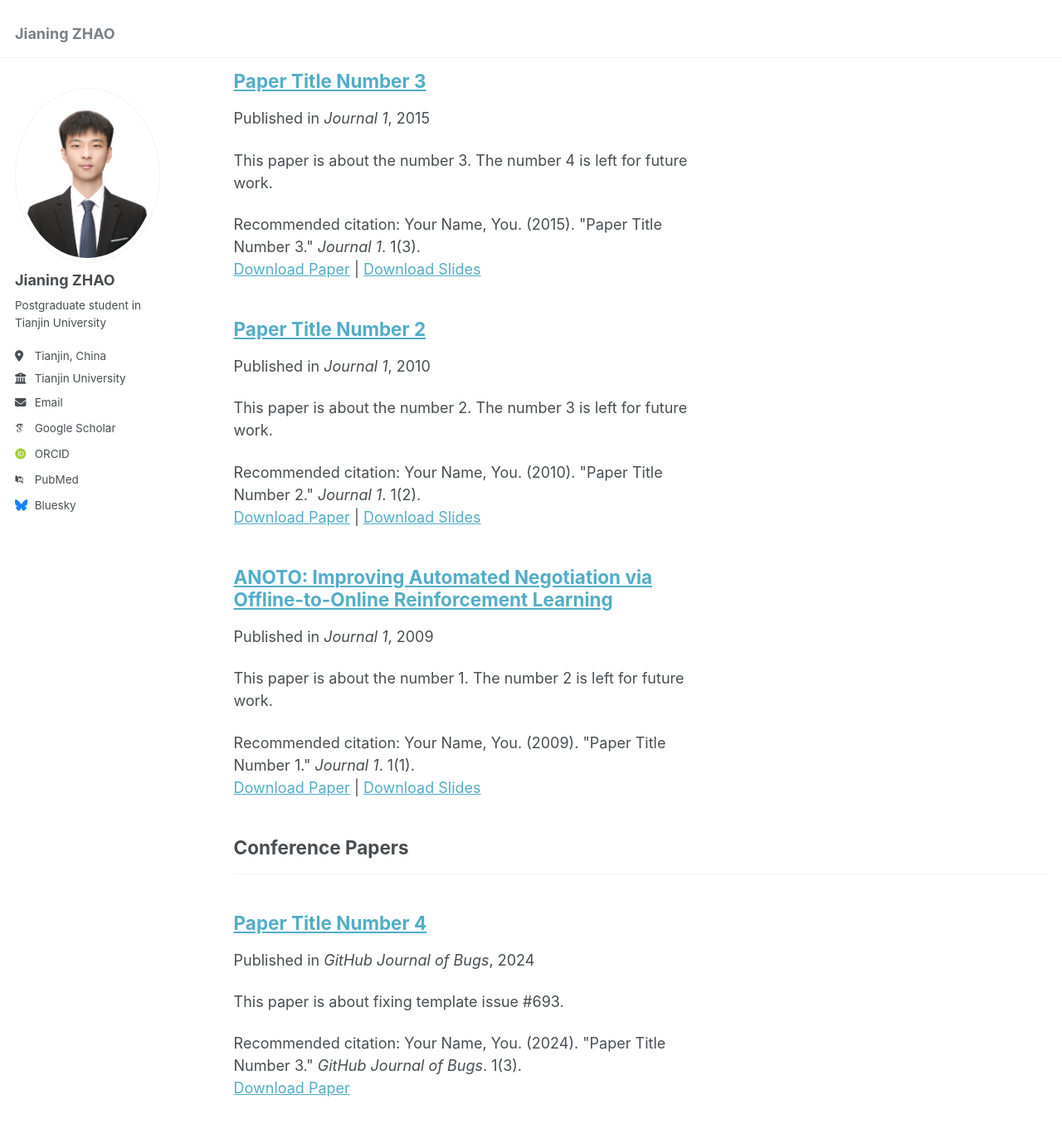
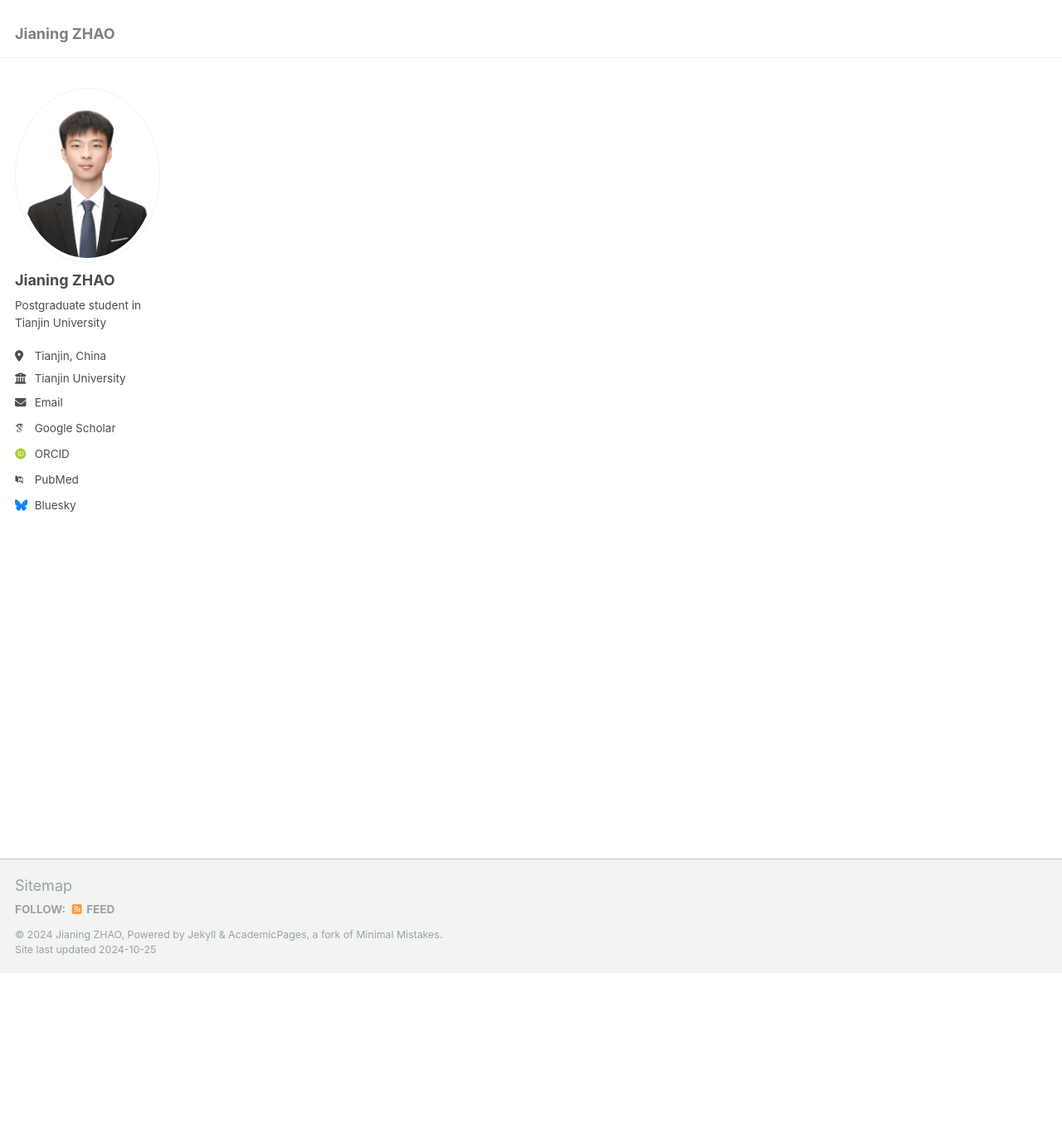
Before and after one commit to EskimosNing/EskimosNing.github.io, a Jekyll site: the page built from _pages/publications.html, in a window 1280 px wide and 1400 px high, scrolled down 227 px. Shown: the top 1361 px of the window at 83% size. Built offline with Jekyll 4.4.1, drawn with Linux system fonts in a browser that asks for light colours; some web fonts are replaced; a file with an impossible date is left out.

Commit message:
Initial commit

```diff
--- a/_publications/2009-10-01-paper-title-number-1.md
+++ /dev/null
@@ -1,22 +0,0 @@
----
-title: "ANOTO: Improving Automated Negotiation via Offline-to-Online Reinforcement Learning"
-collection: publications
-category: manuscripts
-permalink: /publication/2009-10-01-paper-title-number-1
-excerpt: 'This paper is about the number 1. The number 2 is left for future work.'
-date: 2009-10-01
-venue: 'Journal 1'
-slidesurl: 'http://academicpages.github.io/files/slides1.pdf'
-paperurl: 'http://academicpages.github.io/files/paper1.pdf'
-citation: 'Your Name, You. (2009). &quot;Paper Title Number 1.&quot; <i>Journal 1</i>. 1(1).'
----
-
-The contents above will be part of a list of publications, if the user clicks the link for the publication than the contents of section will be rendered as a full page, allowing you to provide more information about the paper for the reader. When publications are displayed as a single page, the contents of the above "citation" field will automatically be included below this section in a smaller font.
-
-@inproceedings{chen2024anoto,
-  title={ANOTO: Improving Automated Negotiation via Offline-to-Online Reinforcement Learning},
-  author={Chen, Siqi and Zhao, Jianing and Zhao, Kai and Weiss, Gerhard and Zhang, Fengyun and Su, Ran and Dong, Yang and Li, Daqian and Lei, Kaiyou},
-  booktitle={Proceedings of the 23rd International Conference on Autonomous Agents and Multiagent Systems},
-  pages={2195--2197},
-  year={2024}
-}
--- a/_publications/2010-10-01-paper-title-number-2.md
+++ /dev/null
@@ -1,14 +0,0 @@
----
-title: "Paper Title Number 2"
-collection: publications
-category: manuscripts
-permalink: /publication/2010-10-01-paper-title-number-2
-excerpt: 'This paper is about the number 2. The number 3 is left for future work.'
-date: 2010-10-01
-venue: 'Journal 1'
-slidesurl: 'http://academicpages.github.io/files/slides2.pdf'
-paperurl: 'http://academicpages.github.io/files/paper2.pdf'
-citation: 'Your Name, You. (2010). &quot;Paper Title Number 2.&quot; <i>Journal 1</i>. 1(2).'
----
-
-The contents above will be part of a list of publications, if the user clicks the link for the publication than the contents of section will be rendered as a full page, allowing you to provide more information about the paper for the reader. When publications are displayed as a single page, the contents of the above "citation" field will automatically be included below this section in a smaller font.
--- a/_publications/2015-10-01-paper-title-number-3.md
+++ /dev/null
@@ -1,14 +0,0 @@
----
-title: "Paper Title Number 3"
-collection: publications
-category: manuscripts
-permalink: /publication/2015-10-01-paper-title-number-3
-excerpt: 'This paper is about the number 3. The number 4 is left for future work.'
-date: 2015-10-01
-venue: 'Journal 1'
-slidesurl: 'http://academicpages.github.io/files/slides3.pdf'
-paperurl: 'http://academicpages.github.io/files/paper3.pdf'
-citation: 'Your Name, You. (2015). &quot;Paper Title Number 3.&quot; <i>Journal 1</i>. 1(3).'
----
-
-The contents above will be part of a list of publications, if the user clicks the link for the publication than the contents of section will be rendered as a full page, allowing you to provide more information about the paper for the reader. When publications are displayed as a single page, the contents of the above "citation" field will automatically be included below this section in a smaller font.
--- a/_publications/2024-02-17-paper-title-number-4.md
+++ /dev/null
@@ -1,13 +0,0 @@
----
-title: "Paper Title Number 4"
-collection: publications
-category: conferences
-permalink: /publication/2024-02-17-paper-title-number-4
-excerpt: 'This paper is about fixing template issue #693.'
-date: 2024-02-17
-venue: 'GitHub Journal of Bugs'
-paperurl: 'http://academicpages.github.io/files/paper3.pdf'
-citation: 'Your Name, You. (2024). &quot;Paper Title Number 3.&quot; <i>GitHub Journal of Bugs</i>. 1(3).'
----
-
-The contents above will be part of a list of publications, if the user clicks the link for the publication than the contents of section will be rendered as a full page, allowing you to provide more information about the paper for the reader. When publications are displayed as a single page, the contents of the above "citation" field will automatically be included below this section in a smaller font.
```
Also changed, not shown: _pages/about.md (+3 -5 lines), _publications/2023-Transfer reinforcement learning based negotiating agent framework.md (added, +12 -0 lines), _publications/2023-UAI-An effective negotiating agent framework based on deep offline reinforcement learning.md (added, +12 -0 lines), _publications/2024-AAMAS-ANOTO.md (added, +12 -0 lines).
